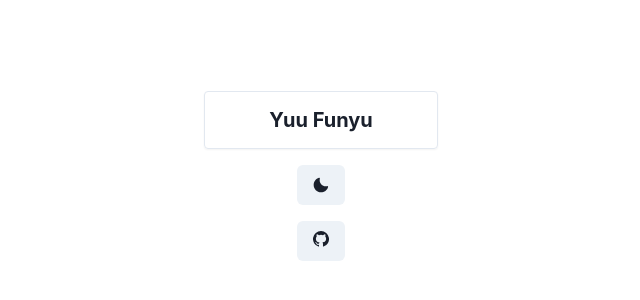
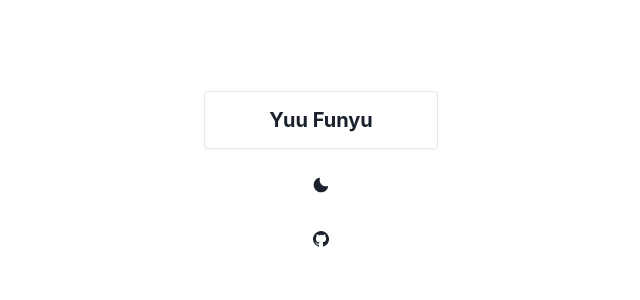
Before and after one commit to mfunyu/mfunyu.github.io, a Next.js app: page / in a window 1280 px wide. Shown: the part 104-404 px from the top of the page, without its empty margins (319-959 px from the left). Built offline with nearby package versions, Linux system fonts and the light colour scheme.

Commit message:
update: button style

```diff
--- a/src/components/color-mode-button.tsx
+++ b/src/components/color-mode-button.tsx
@@ -4,7 +4,7 @@ import { SunIcon, MoonIcon } from '@chakra-ui/icons'
 export default function ColorModeButton() {
   const { colorMode, toggleColorMode } = useColorMode()
   return (
-    <Button onClick={toggleColorMode}>
+    <Button variant="ghost" onClick={toggleColorMode}>
       {colorMode === 'light' ? <MoonIcon /> : <SunIcon />}
     </Button>
   )
--- a/src/components/github-button.tsx
+++ b/src/components/github-button.tsx
@@ -5,7 +5,7 @@ import NextLink from 'next/link'
 
 export default function GithubButton() {
   return (
-    <Button>
+    <Button variant="ghost">
       <NextLink href={'https://github.com/mfunyu'} passHref>
         <Link isExternal>
           <Icon as={GithubIcon} />
```
